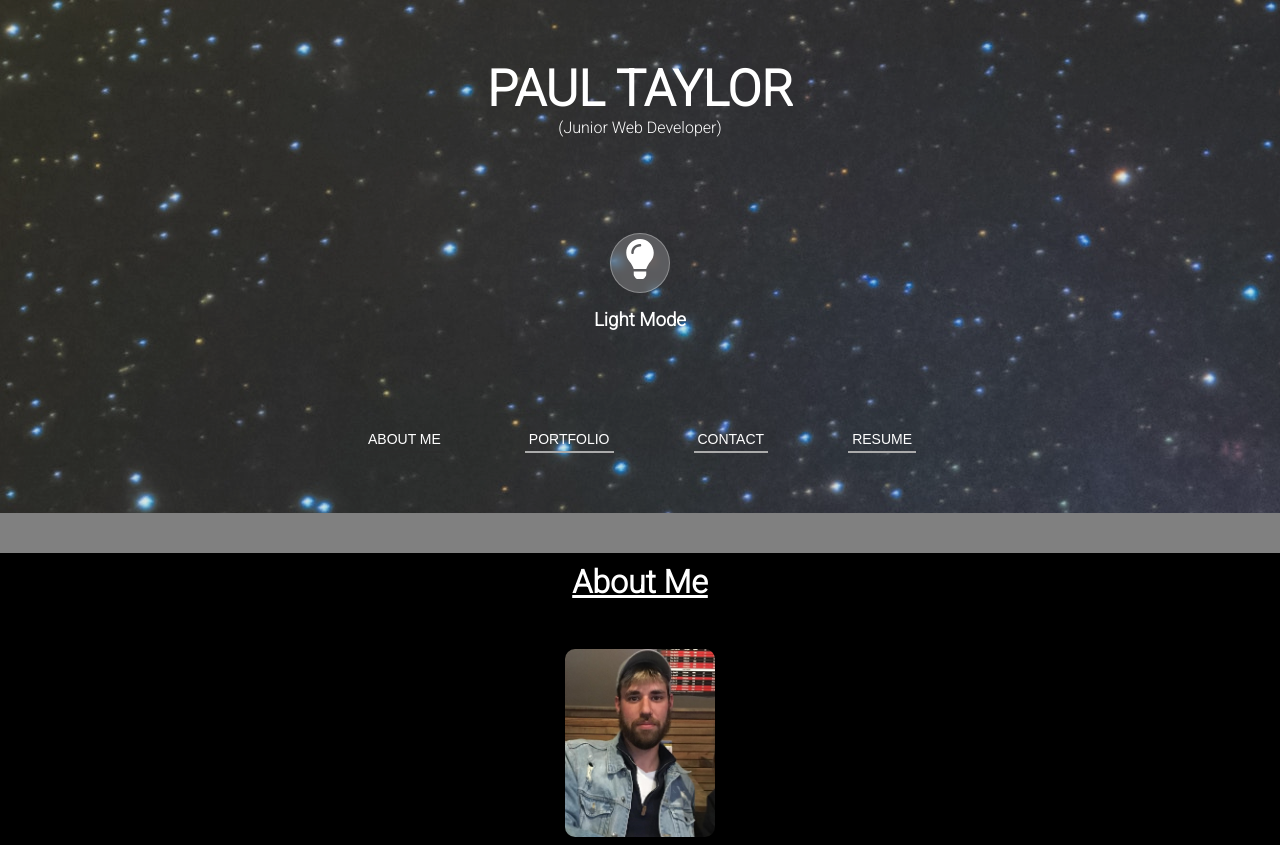
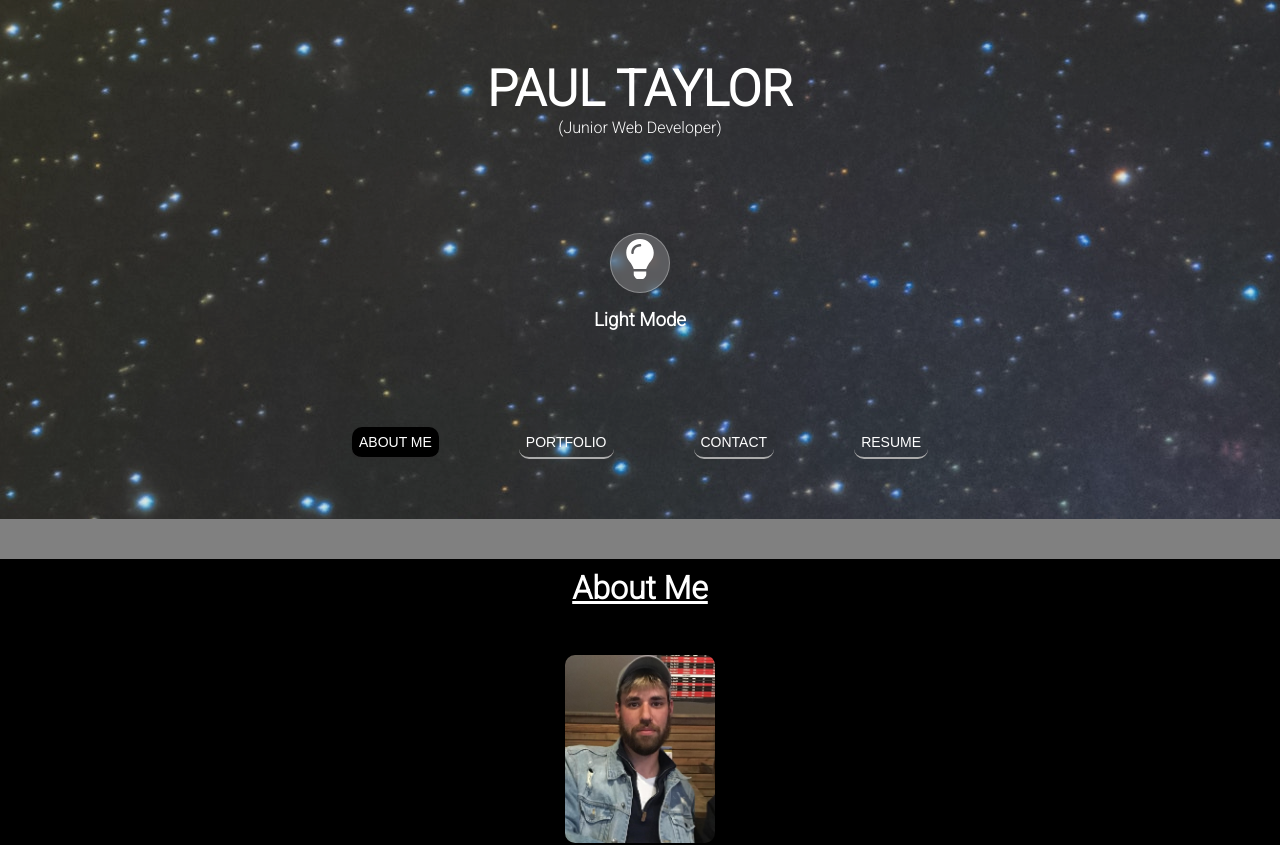
Before and after one commit to Paultcodes/space-portfolio, a React (Create React App) app: page / in a window 1280 px wide. Shown: the top 845 px of the page. Built offline with nearby package versions, Linux system fonts and the light colour scheme.

Commit message:
updated navbar

```diff
--- a/src/components/NavBar.jsx
+++ b/src/components/NavBar.jsx
@@ -7,6 +7,10 @@ const NavBar = (props) => {
       <button
         style={{
           borderColor: props.currentSection === 'aboutMe' ? 'grey' : 'white',
+          color: 'white' ,
+          backgroundColor: props.currentSection === 'aboutMe' ? 'black' : '',
+          borderRadius: '10px',
+          padding: '7px'
         }}
         onClick={() => {
           props.handleCurrentSection('aboutMe');
@@ -18,6 +22,10 @@ const NavBar = (props) => {
       <button
         style={{
           borderColor: props.currentSection === 'portfolio' ? 'grey' : 'white',
+          color: 'white' ,
+          backgroundColor: props.currentSection === 'portfolio' ? 'black' : '',
+          borderRadius: '10px',
+          padding: '7px'
         }}
         onClick={() => {
           props.handleCurrentSection('portfolio');
@@ -29,6 +37,10 @@ const NavBar = (props) => {
       <button
         style={{
           borderColor: props.currentSection === 'contact' ? 'grey' : 'white',
+          color: 'white' ,
+          backgroundColor: props.currentSection === 'contact' ? 'black' : '',
+          borderRadius: '10px',
+          padding: '7px'
         }}
         onClick={() => {
           props.handleCurrentSection('contact');
@@ -40,6 +52,10 @@ const NavBar = (props) => {
       <button
         style={{
           borderColor: props.currentSection === 'resume' ? 'grey' : 'white',
+          color: 'white' ,
+          backgroundColor: props.currentSection === 'resume' ? 'black' : '',
+          borderRadius: '10px',
+          padding: '7px'
         }}
         onClick={() => {
           props.handleCurrentSection('resume');
```
